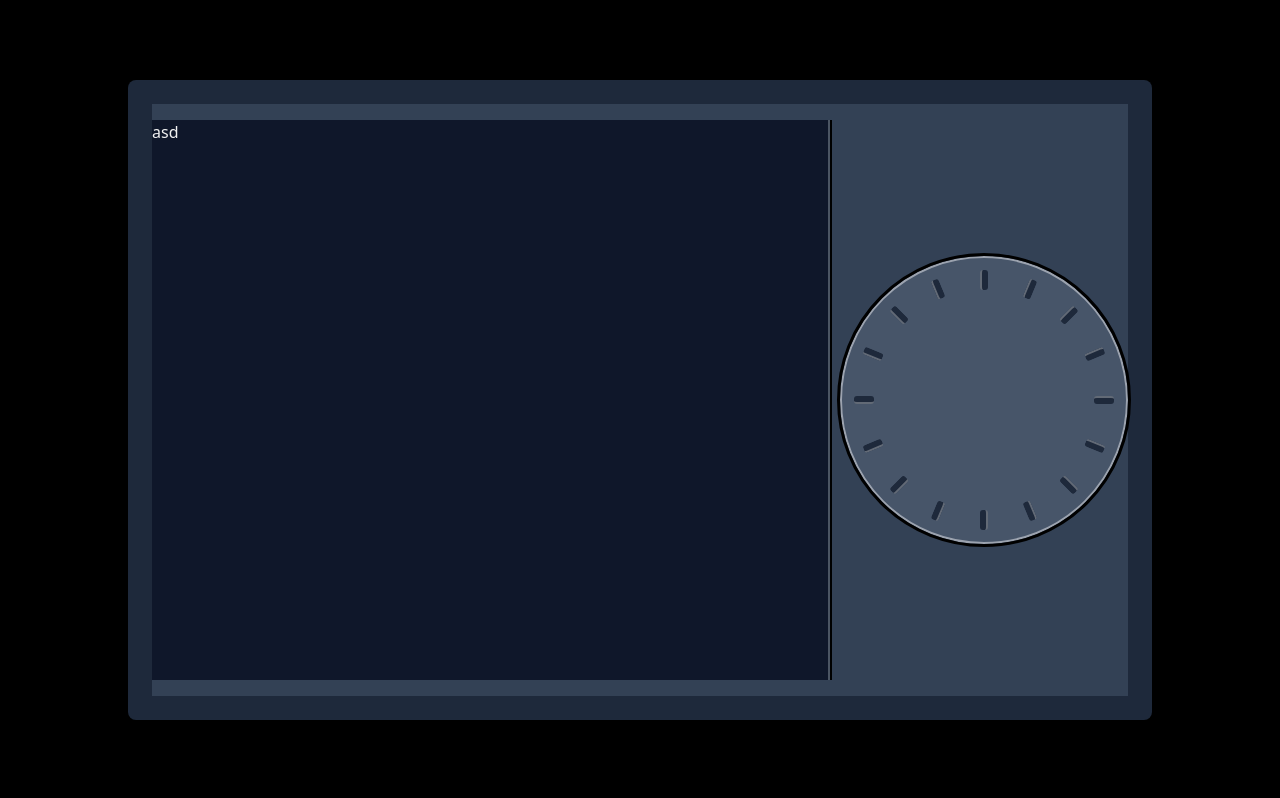
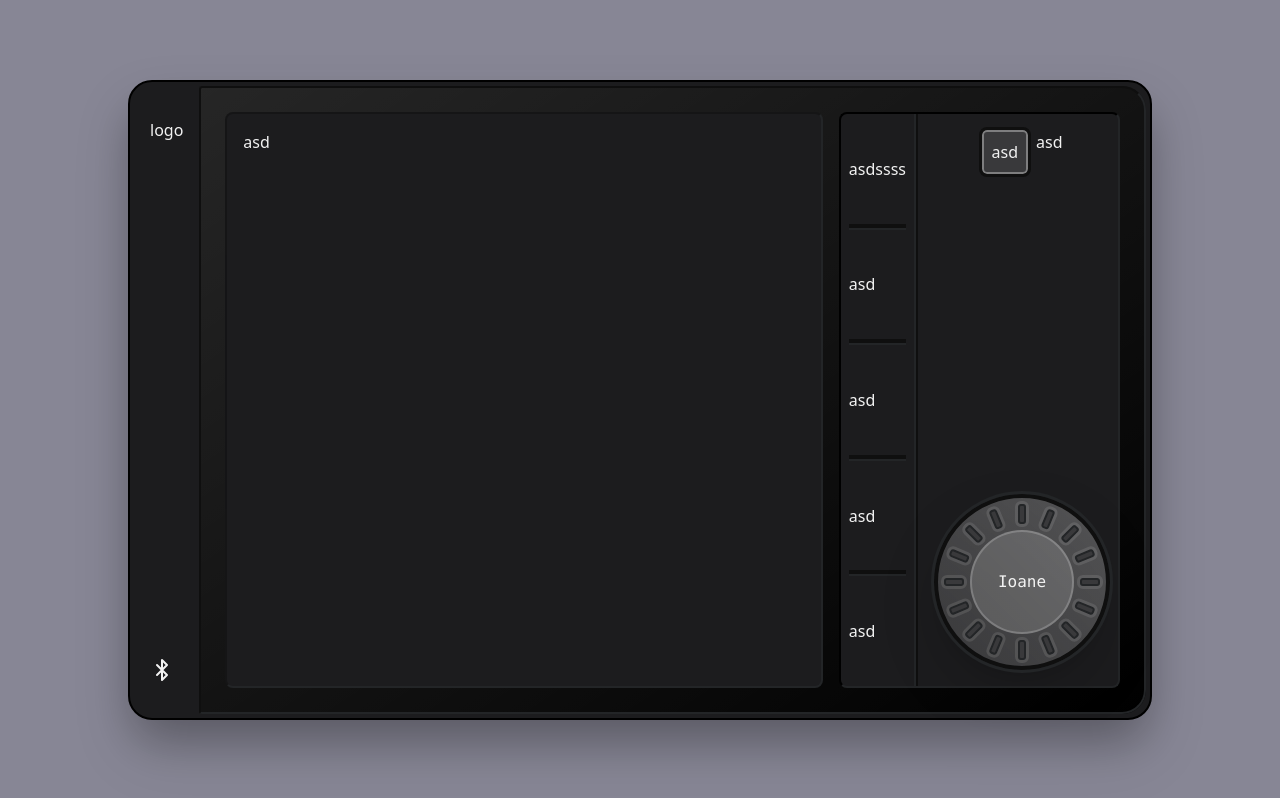
Before and after one commit to johndevnoza/Ioane-Personal-Webiste, a React (Vite) app: page / in a window 1280 px wide. Built offline with nearby package versions, Linux system fonts and the light colour scheme.

Commit message:
updated design, starting to  refractor components

```diff
--- a/src/components/VolumeKnob.tsx
+++ b/src/components/VolumeKnob.tsx
@@ -2,13 +2,12 @@ import { useState, useEffect, useRef } from "react";
 
 const KnobLine = ({ angle }: { angle: number }) => {
   const lineStyle = {
-    transform: `rotate(${angle}deg) translate(0, -600%)`,
-    transformOrigin: "center",
+    transform: `rotate(${angle}deg) translate(0, -340%)`,
   };
   return (
     <div
       style={lineStyle}
-      className="absolute left-[138px] top-[132px] h-5 w-2 rounded-sm border-l-[2px] border-white/30 bg-slate-800"
+      className="border-borderHighlight bg-elementBgColor absolute left-[46px] top-[40px] z-20 h-5 w-2 rounded-sm border-2 border-l-[2px] outline outline-white/10"
     />
   );
 };
@@ -41,12 +40,19 @@ const VolumeKnob = () => {
   ));
 
   return (
-    <div
-      ref={knobRef}
-      className="relative size-72 rounded-full border-2 border-gray-400 bg-slate-600 text-center text-black outline"
-      style={{ transform: `rotate(${rotation}deg)` }}
-    >
-      {lines}
+    <div className="from-elementBgColor border-borderDark outline-borderHighlight grid place-items-center rounded-full border-4 bg-white/25 bg-gradient-to-tr p-8 shadow-lg outline drop-shadow-2xl">
+      <div className="from-elementBgColor rounded-full border-2 border-white/20 bg-white/15">
+        <div
+          ref={knobRef}
+          className="relative grid size-[100px] place-items-center"
+          style={{ transform: `rotate(${rotation}deg)` }}
+        >
+          <span className="border-borderDark font-mono before:scale-110">
+            Ioane
+          </span>
+          {lines}
+        </div>
+      </div>
     </div>
   );
 };
--- a/src/index.css
+++ b/src/index.css
@@ -27,7 +27,11 @@
   }
 
   .dark {
-    --background: #181818;
+    --background: #1c1c1e;
+    --elementBgColor: #39393b;
+    --elementBgDark: #1c1c1e;
+    --borderHighlight: #232527;
+    --borderDark: #0f0f0f;
     --foreground: 0 0% 95%;
     --card: 24 9.8% 10%;
     --card-foreground: 0 0% 95%;
@@ -44,7 +48,6 @@
     --accent-foreground: 0 0% 98%;
     --destructive: 0 62.8% 30.6%;
     --destructive-foreground: 0 85.7% 97.3%;
-    --border: 240 3.7% 15.9%;
     --input: 240 3.7% 15.9%;
     --ring: 346.8 77.2% 49.8%;
   }
--- a/src/pages/Home.tsx
+++ b/src/pages/Home.tsx
@@ -1,17 +1,43 @@
 import VolumeKnob from "@components/VolumeKnob";
+import { BluetoothIcon } from "lucide-react";
 
 const Home = () => {
   return (
-    <div className="flex h-screen w-full items-center bg-black">
-      <div className="m-auto h-full w-full rounded-lg bg-slate-800 p-6 md:h-[80%] md:w-[80%]">
-        <div className="m-auto h-full w-full bg-slate-700">
-          <section className="flex h-full items-center justify-between py-4">
-            <section className="h-full w-full bg-slate-900">asd</section>
-            <section className="flex h-full items-center gap-2">
-              <div className="h-full min-w-[4px] border-l-2 border-gray-600 bg-black py-4" />
-              <VolumeKnob />
+    <div className="flex h-screen w-full items-center bg-[#878695]">
+      <div className="bg-elementBgDark m-auto flex h-full w-full rounded-[24px] border-2 border-black p-1 shadow-2xl drop-shadow-2xl md:h-[80%] md:w-[80%]">
+        <div className="flex h-full flex-col justify-between px-4 py-8">
+          <span>logo</span>
+          <BluetoothIcon />
+        </div>
+        <div className="h-full w-full rounded-l-[3px] rounded-r-[24px] bg-black bg-gradient-to-br from-white/15">
+          <main className="border-borderDark border-r-borderHighlight border-b-borderHighlight flex h-full items-center justify-between gap-4 rounded-l-[3px] rounded-r-[24px] border-2 p-6">
+            <section className="bg-elementBgDark border-b-borderHighlight border-r-borderHighlight h-full w-full rounded-lg border-2 border-l-black/25 border-t-black/25 p-4">
+              asd
             </section>
-          </section>
+            <div className="bg-elementBgDark border-borderHighlight flex h-full gap-2 rounded-lg border-2 border-l-black border-t-black">
+              <section className="flex h-full flex-col justify-evenly pl-2">
+                <span>asdssss</span>
+                <div className="bg-borderDark border-borderHighlight min-h-[6px] w-full border-b-[2px]" />
+                <span>asd</span>
+                <div className="bg-borderDark border-borderHighlight min-h-[6px] w-full border-b-[2px]" />
+                <span>asd</span>
+                <div className="bg-borderDark border-borderHighlight min-h-[6px] w-full border-b-[2px]" />
+                <span>asd</span>
+                <div className="bg-borderDark border-borderHighlight min-h-[6px] w-full border-b-[2px]" />
+                <span>asd</span>
+              </section>
+              <div className="bg-borderDark border-borderHighlight h-full w-1 border-l-2" />
+              <section className="flex h-full flex-col items-center justify-between rounded-lg p-4 px-2">
+                <div className="flex gap-2">
+                  <div className="bg-elementBgColor outline-borderDark rounded-md border-2 border-white/35 p-2 outline active:outline-none">
+                    asd
+                  </div>
+                  <div>asd</div>
+                </div>
+                <VolumeKnob />
+              </section>
+            </div>
+          </main>
         </div>
       </div>
     </div>
--- a/tailwind.config.js
+++ b/tailwind.config.js
@@ -12,8 +12,7 @@ export default {
     },
     extend: {
       backgroundImage: {
-        "button-up":
-          "linear-gradient(180deg, rgb(68,68,68) 0%, rgb(43,43,43) 30%, rgb(39,39,39) 70%, rgb(14,14,14) 100%)",
+        homeScreenImg: "url('/src/assets/images/test bg.jpg')",
       },
       boxShadow: {
         element:
@@ -24,7 +23,10 @@ export default {
         input: "hsl(var(--input))",
         ring: "hsl(var(--ring))",
         background: "hsl(var(--background))",
-        elementBackground: "var(--background-secondary)",
+        elementBgColor: "var(--elementBgColor)",
+        elementBgDark: "var(--elementBgDark)",
+        borderHighlight: "var(--borderHighlight)",
+        borderDark: "var(--borderDark)",
         foreground: "hsl(var(--foreground))",
         primary: {
           DEFAULT: "var(--primary)",
```
Also changed, not shown: src/assets/images/test bg.jpg (added).
